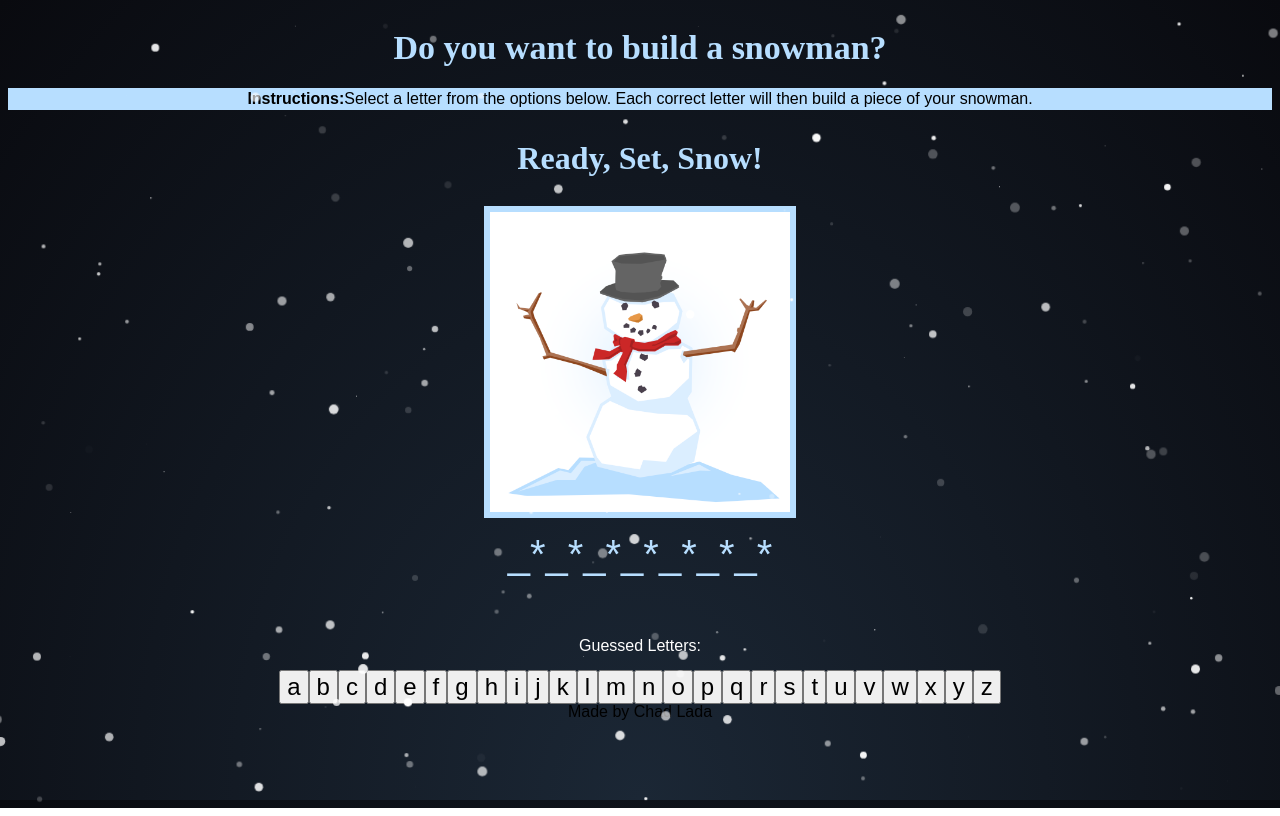
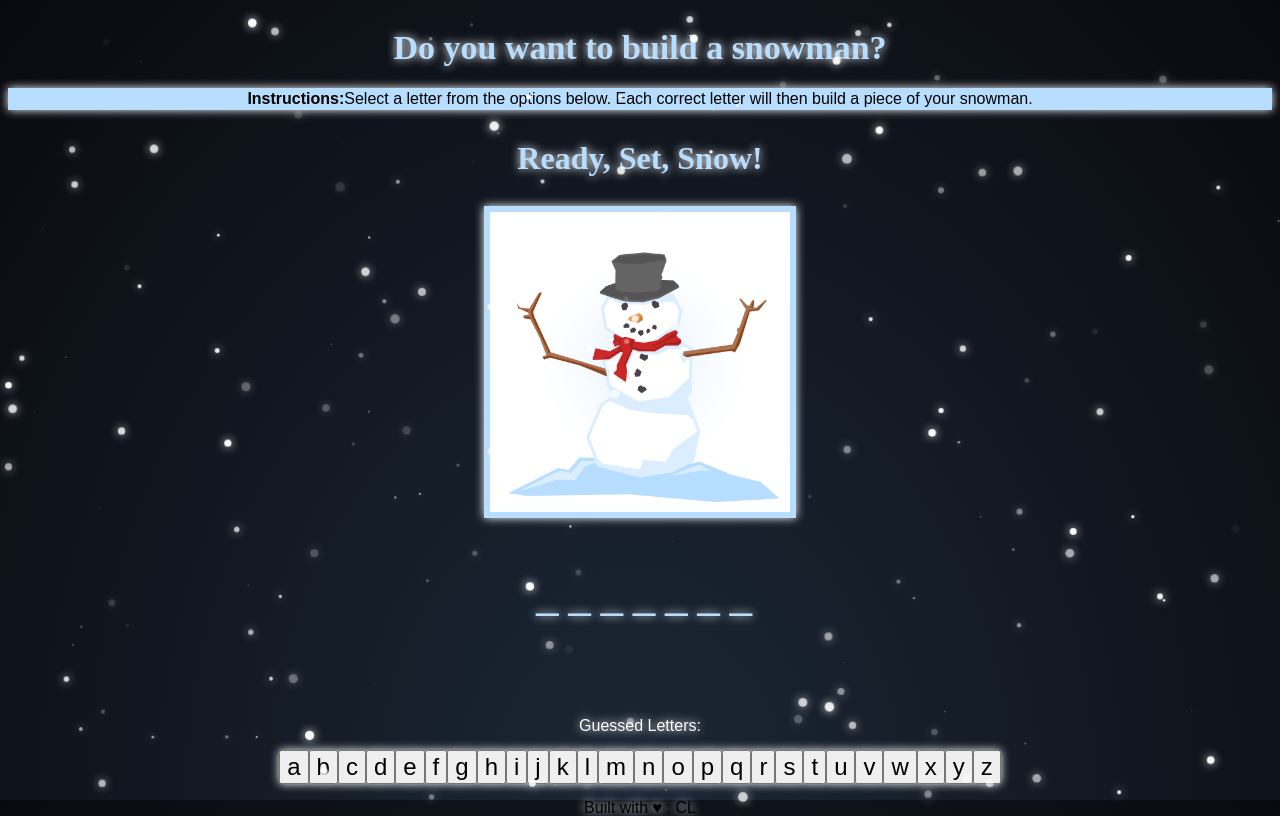
Before and after one commit to chadlada/Snowman, a React (Vite) app: page / in a window 1280 px wide. Shown: the top 816 px of the page. Built offline with nearby package versions, Linux system fonts and the light colour scheme; a web font is replaced by a local one.

Commit message:
Randomized word working and word display in ul now

```diff
--- a/src/App.tsx
+++ b/src/App.tsx
@@ -39,17 +39,17 @@ export function App() {
     'z',
   ]
 
-  const randomWord = Math.floor(Math.random() * words.length)
-  console.log(randomWord)
+  // randomized word
+  const randomWordIndex = Math.floor(Math.random() * words.length)
+  console.log(words[randomWordIndex])
 
+  // guessed letter state
   const [guessedLetters, setGuessedLetters] = useState('')
 
   function _clickLetter(letter: string) {
     const newValueGuessedLetter = `${guessedLetters}${letter}`
 
     setGuessedLetters(newValueGuessedLetter)
-
-    console.log('clicked')
   }
 
   return (
@@ -68,7 +68,17 @@ export function App() {
         <br></br>
       </section>
       <br></br>
-      <section className="word-display">_*_*_*_*_*_*_*</section>
+      <section className="word-display">
+        <ul>
+          <li>_</li>
+          <li>_</li>
+          <li>_</li>
+          <li>_</li>
+          <li>_</li>
+          <li>_</li>
+          <li>_</li>
+        </ul>
+      </section>
 
       <br></br>
       <br></br>
@@ -91,8 +101,8 @@ export function App() {
           )
         })}
       </section>
-
-      <footer>Made by Chad Lada</footer>
+      <br></br>
+      <footer>Built with ♥ : CL</footer>
     </main>
   )
 }
--- a/src/index.scss
+++ b/src/index.scss
@@ -26,7 +26,7 @@ body {
   height: 100vh;
   background: radial-gradient(ellipse at bottom, #1b2735 0%, #090a0f 100%);
   overflow: hidden;
-  // filter: drop-shadow(0 0 10px white);
+  filter: drop-shadow(0 0 5px white);
 }
 
 @function random_range($min, $max) {
@@ -91,6 +91,8 @@ button {
   background-color: #b7deff;
   padding-top: 3px;
   padding-bottom: 3px;
+  // margin-left: 150px;
+  // margin-right: 150px;
 }
 
 .snowman-image {
@@ -98,7 +100,6 @@ button {
   display: flex;
   // border: 10px red solid;
 }
-
 .mrsnowman {
   border: 6px #b7deff solid;
 }
@@ -136,6 +137,16 @@ footer {
   display: flex;
 }
 
+ul {
+  justify-content: center;
+  display: flex;
+  padding-right: 42px;
+}
+
+li {
+  list-style: none;
+  padding-left: 10px;
+}
 @media all and (max-width: 494px) {
   header {
     font-size: 8px;
```
